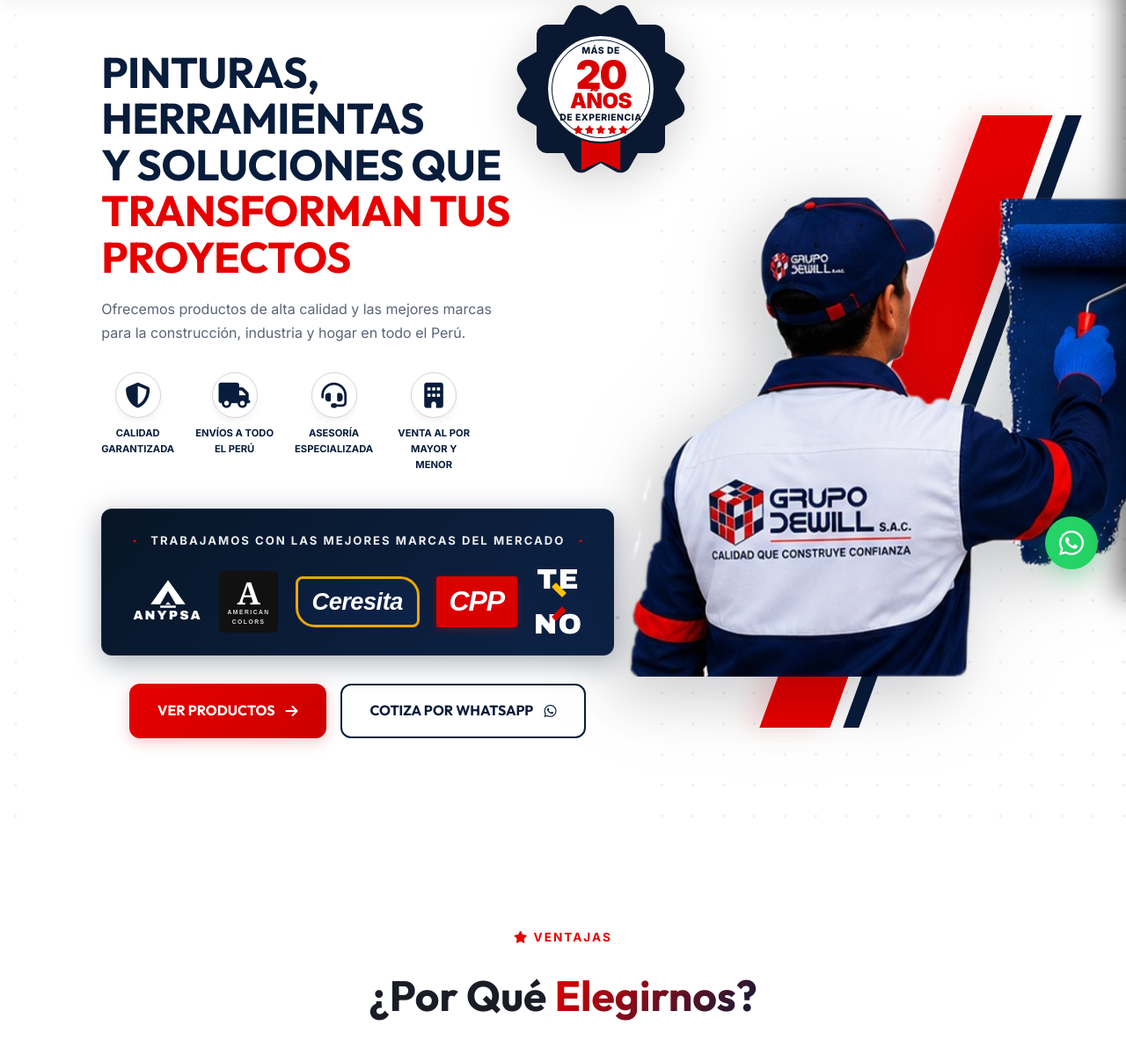
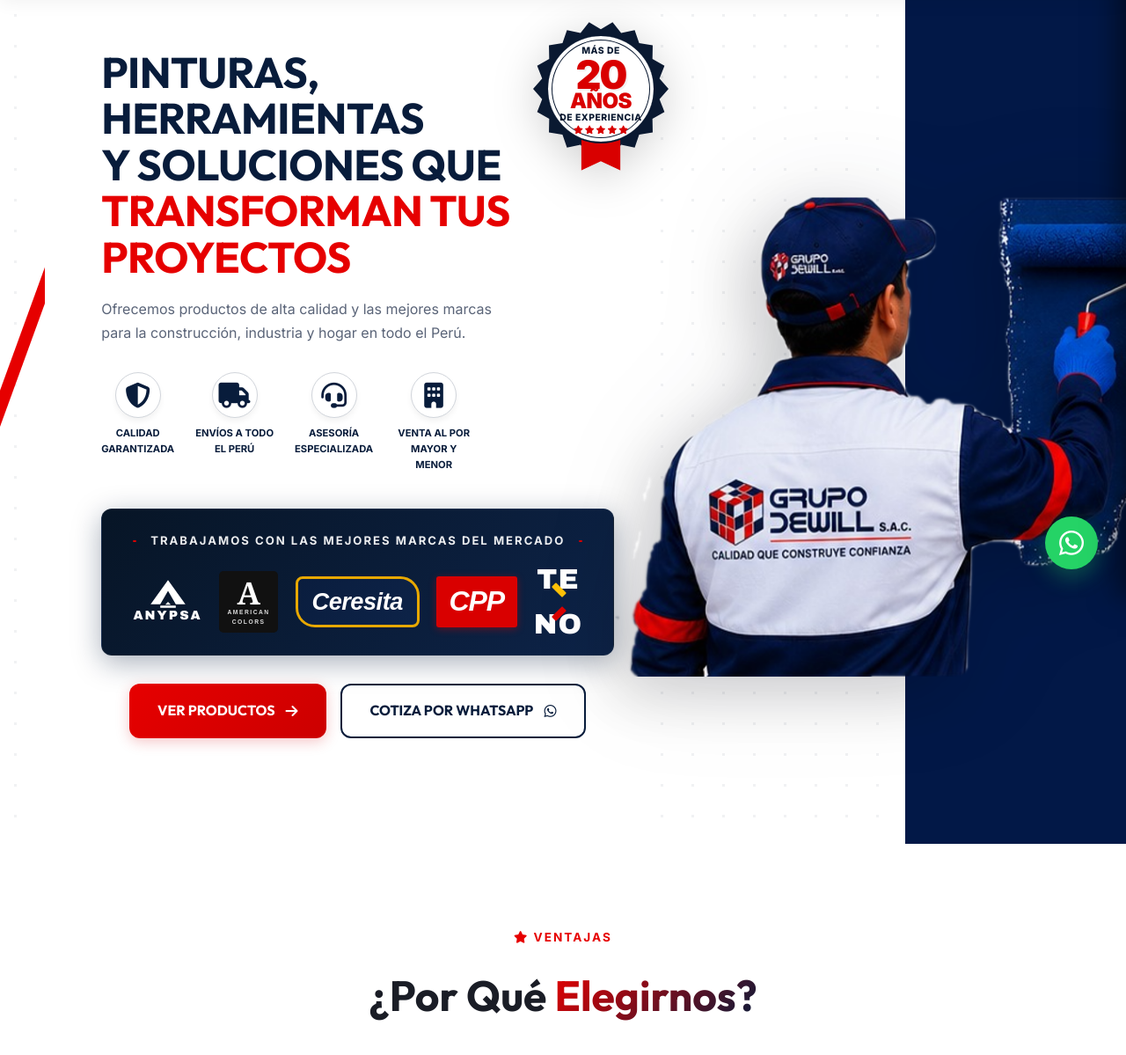
Before and after one commit to alemherb-sketch/grupo-dewill, a Flask app: page / in a window 1280 px wide. Shown: the part 121-1320 px from the top of the page at 88% size. Run offline with Flask 3, Linux system fonts and the light colour scheme.

Commit message:
feat: efecto de pintado integrado en el hero y rediseño perfecto de insignia 20 años

```diff
--- a/static/css/styles.css
+++ b/static/css/styles.css
@@ -488,7 +488,6 @@ img {
 /* ========== HERO STATIC ========== */
 .hero-static {
     background-color: #ffffff;
-    /* Premium industrial dot grid */
     background-image: radial-gradient(rgba(8, 28, 59, 0.06) 2px, transparent 2px);
     background-size: 35px 35px;
     position: relative;
@@ -502,6 +501,17 @@ img {
     position: relative;
     z-index: 2;
     padding: 0 4%;
+}
+.hero-static-container::before {
+    content: '';
+    position: absolute;
+    top: -10%;
+    left: -1%;
+    width: 15px;
+    height: 120%;
+    background: var(--primary);
+    transform: skewX(-20deg);
+    z-index: 1;
 }
 .hero-content {
     flex: 1.1;
@@ -581,23 +591,14 @@ img {
     top: 50%;
     left: 50%;
     transform: translate(-50%, -50%);
-    width: 146px;
-    height: 146px;
+    width: 154px;
+    height: 154px;
     z-index: 1;
-}
-
-.sun-ray {
-    position: absolute;
-    top: 0; left: 0; right: 0; bottom: 0;
-    background: #0A1931;
-    border-radius: 12px;
-}
-.sun-ray:nth-child(1) { transform: rotate(0deg); }
-.sun-ray:nth-child(2) { transform: rotate(30deg); }
-.sun-ray:nth-child(3) { transform: rotate(60deg); }
-.sun-ray:nth-child(4) { display: none; }
-.sun-ray:nth-child(5) { display: none; }
-.sun-ray:nth-child(6) { display: none; }
+    background-image: url('../assets/badge-bg.svg');
+    background-size: contain;
+    background-repeat: no-repeat;
+    background-position: center;
+}
 
 .badge-inner {
     position: absolute;
@@ -847,41 +848,24 @@ img {
     position: relative;
     background: transparent;
     display: flex;
-    align-items: flex-end; /* Ground the painter to the bottom */
+    align-items: flex-end;
     justify-content: center;
     min-height: 580px;
-    overflow: visible; /* Allow shadows/overflow to look natural */
-}
-.hero-bg-shapes {
-    position: absolute;
-    top: 0;
-    left: 0;
-    width: 100%;
-    height: 100%;
-    z-index: 1;
-    background: transparent;
-}
-.hero-bg-shapes::before {
+    overflow: visible;
+}
+/* This pseudo-element is the blue paint covering the right side of the banner */
+.hero-image::after {
     content: '';
     position: absolute;
-    top: -10%;
-    left: 52%;
-    width: 80px; /* Thicker bold stripe */
-    height: 120%;
-    background: var(--primary);
-    transform: skewX(-20deg);
-    opacity: 1;
-    box-shadow: -15px 0 30px rgba(217, 0, 0, 0.15);
-}
-.hero-bg-shapes::after {
-    content: '';
-    position: absolute;
-    top: -10%;
-    left: calc(52% + 95px); /* Right next to the red stripe */
-    width: 18px; /* Thin secondary stripe */
-    height: 120%;
-    background: var(--secondary);
-    transform: skewX(-20deg);
+    top: -50%;
+    bottom: -50%;
+    left: 60%; /* Hidden behind the painter's opaque body */
+    right: -100vw; /* Extend infinitely to the right */
+    background: #021847;
+    z-index: 1;
+}
+.hero-bg-shapes {
+    display: none; /* Removed the old diagonal lines */
 }
 .hero-image img {
     position: relative;
@@ -892,7 +876,6 @@ img {
     max-width: 110%;
     transform: scale(1.1) translateX(20px);
     transform-origin: bottom center;
-    /* Professional multi-layered drop shadow to integrate with the background */
     filter: drop-shadow(-20px 20px 30px rgba(0, 0, 0, 0.15))
             drop-shadow(0 0 50px rgba(8, 28, 59, 0.1));
 }
--- a/templates/base.html
+++ b/templates/base.html
@@ -9,7 +9,7 @@
     <link rel="preconnect" href="https://fonts.gstatic.com" crossorigin>
     <link href="https://fonts.googleapis.com/css2?family=Inter:wght@300;400;500;600;700;800;900&family=Outfit:wght@400;500;600;700;800&display=swap" rel="stylesheet">
     <link rel="stylesheet" href="https://cdnjs.cloudflare.com/ajax/libs/font-awesome/6.5.1/css/all.min.css">
-    <link rel="stylesheet" href="{{ url_for('static', filename='css/styles.css') }}?v=4.6">
+    <link rel="stylesheet" href="{{ url_for('static', filename='css/styles.css') }}?v=4.7">
     {% block extra_css %}{% endblock %}
 </head>
 <body>
```
Also changed, not shown: generate_badge.py (added, +28 -0 lines), styles.css (+32 -49 lines), static/assets/badge-bg.svg (added).
